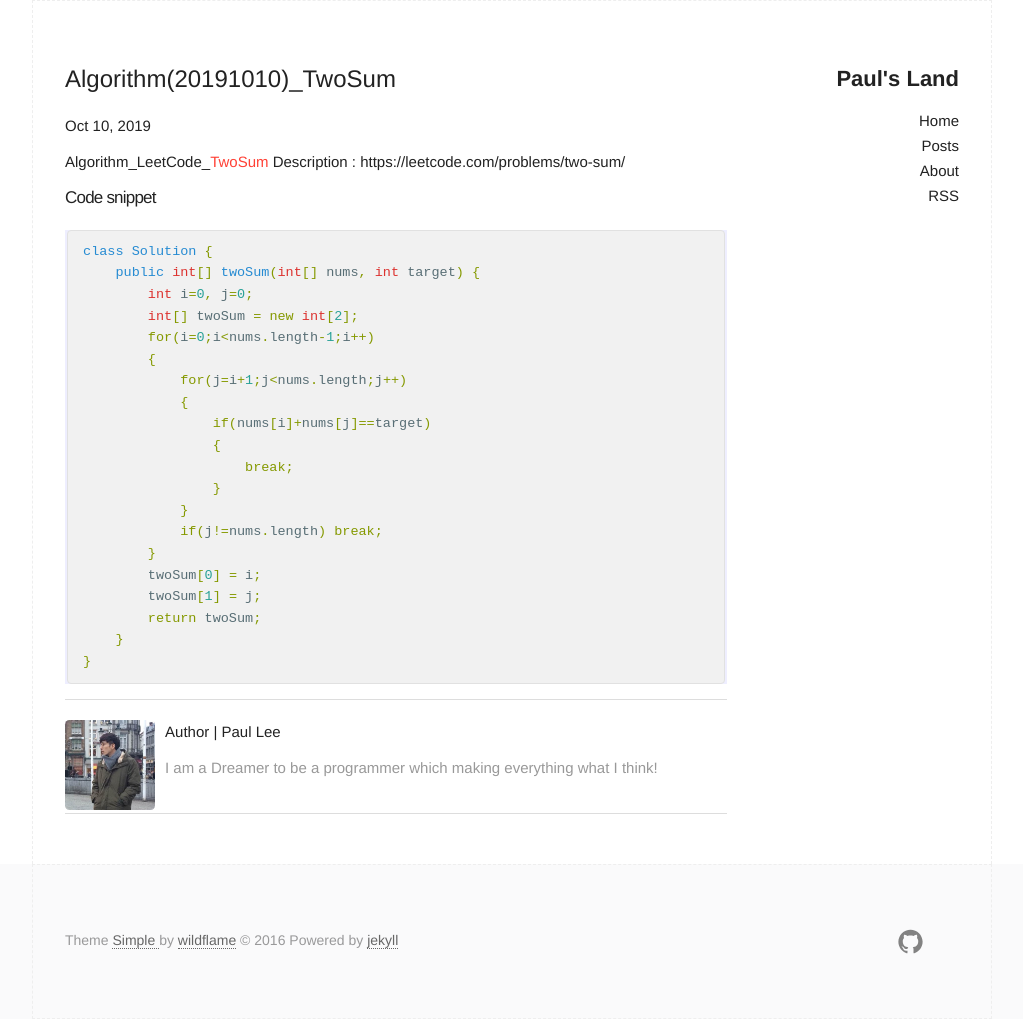
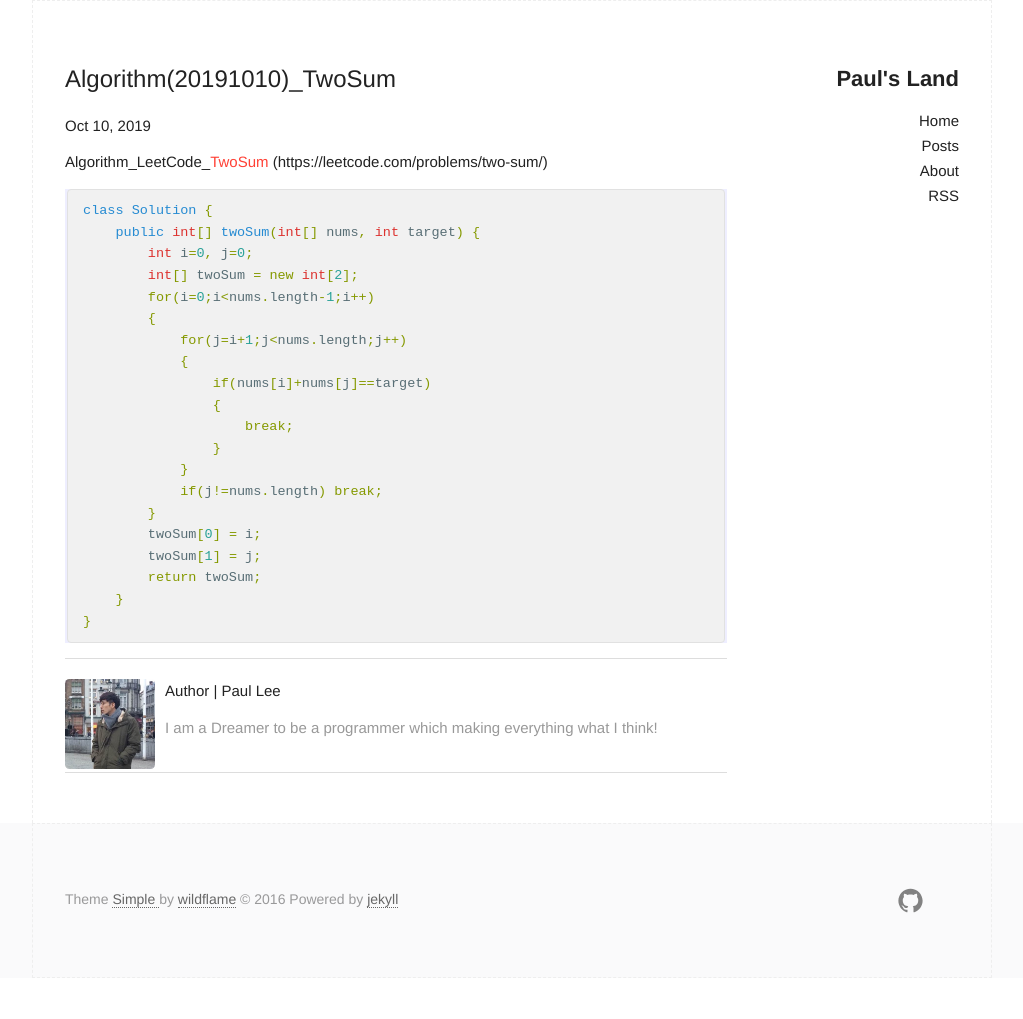
Before and after one commit to qudgns200/qudgns200.github.io, a Jekyll site: the page built from _posts/2019-10-10-Algorithm.md, in a window 1280 px wide. Shown: the whole page, without its empty margins (128-1151 px from the left). Built offline with Jekyll 4.4.1, drawn with Linux system fonts in a browser that asks for light colours; after the commit the page ends 978 px from its top, so only the background shows below that.

Commit message:
modify Algorithm(20191010)

````diff
--- a/_posts/2019-10-10-Algorithm.md
+++ b/_posts/2019-10-10-Algorithm.md
@@ -6,9 +6,8 @@ description:
 ---
 
 Algorithm_LeetCode_<span class="red">TwoSum</span>
-Description : https://leetcode.com/problems/two-sum/
-
-#### Code snippet
+(https://leetcode.com/problems/two-sum/)
+<br>
 
 ```java
 class Solution {
````
